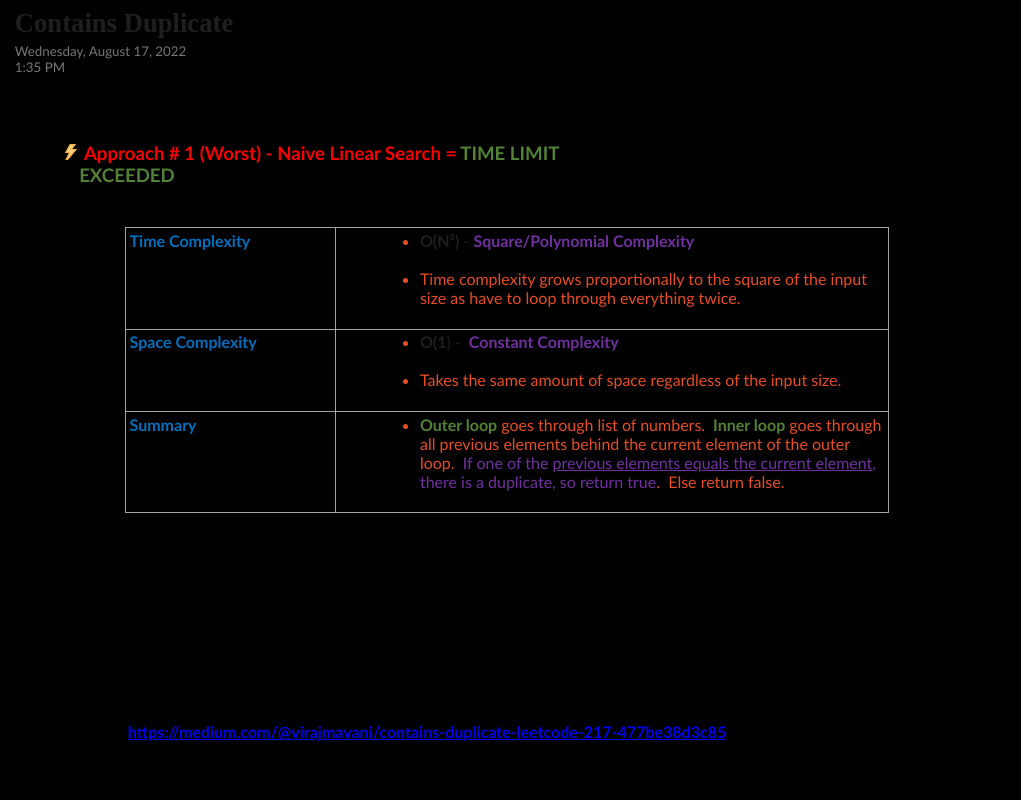
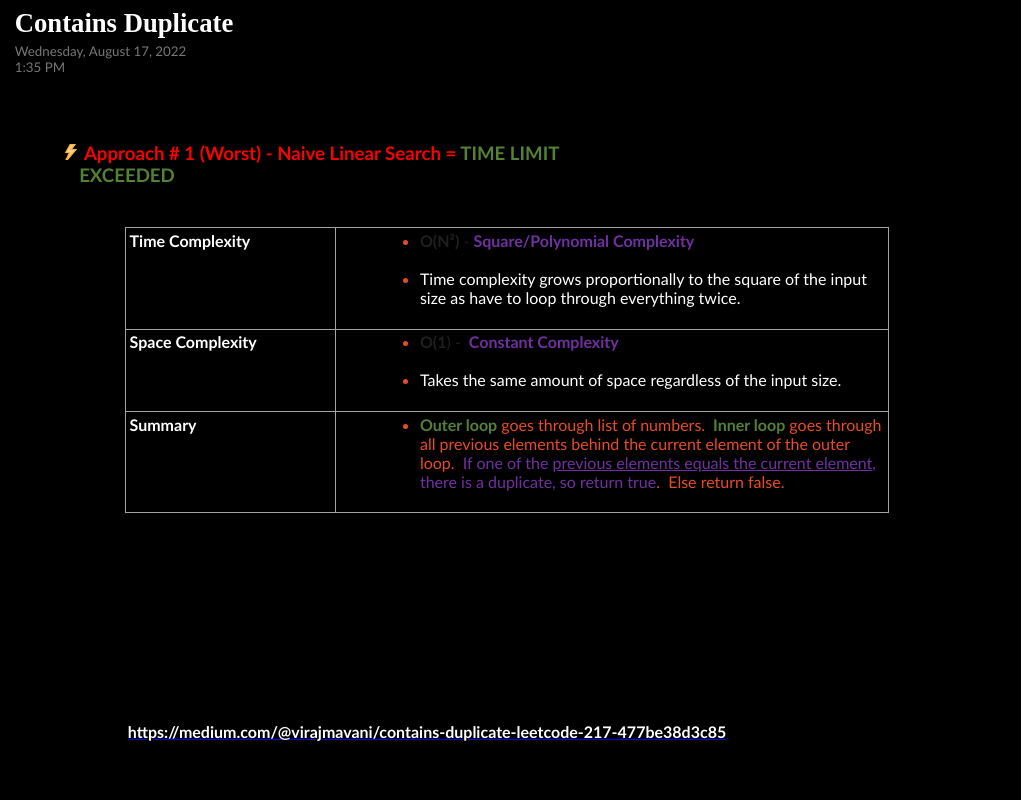
Before and after one commit to Mike11199/Leetcode-Notes, a plain HTML site: page Contains_Duplicate/Contains_Duplicate.htm in a window 1280 px wide. Shown: the top 800 px of the page, 0-1021 px from the left. Drawn offline with Linux system fonts and the light colour scheme.

Commit message:
Update styles.css

```diff
--- a/styles.css
+++ b/styles.css
@@ -1,3 +1,7 @@
 body {
   background-color: black;
 }
+
+span:first-child {
+  color: white;
+}
```
